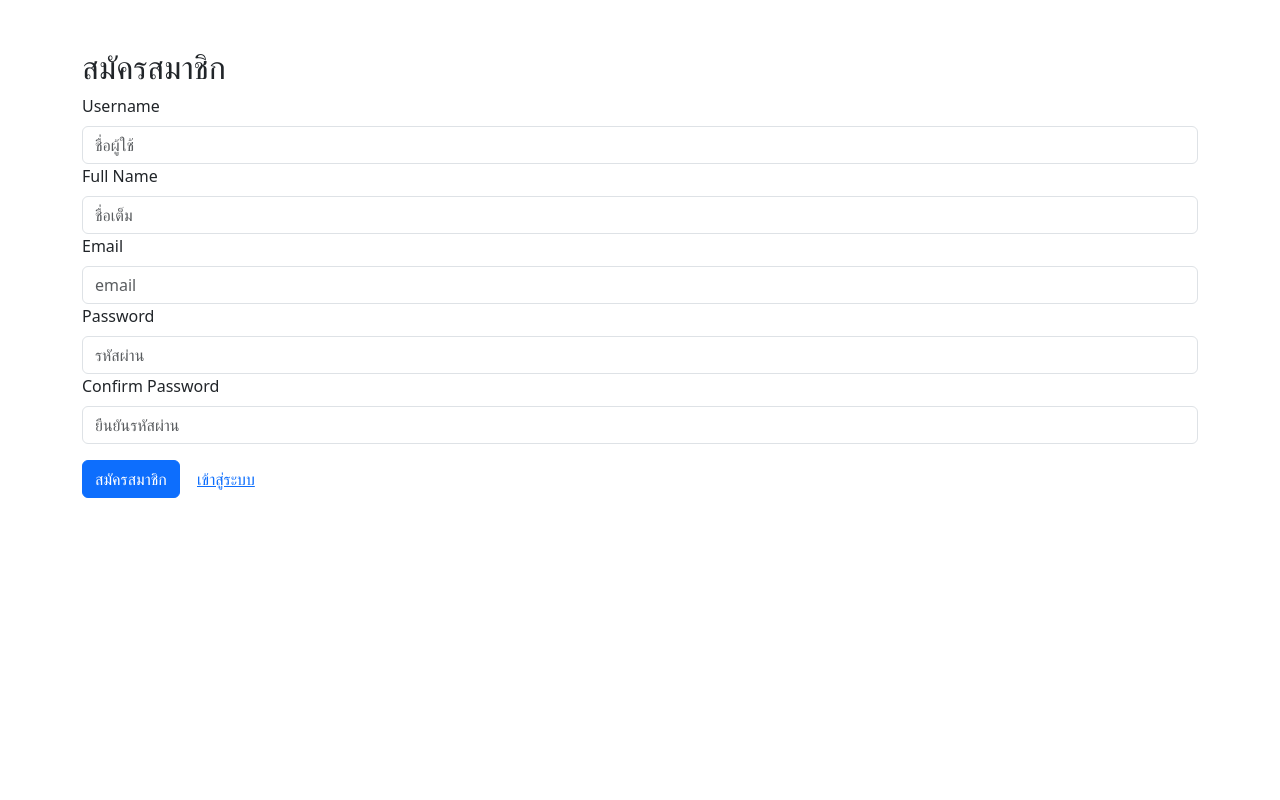
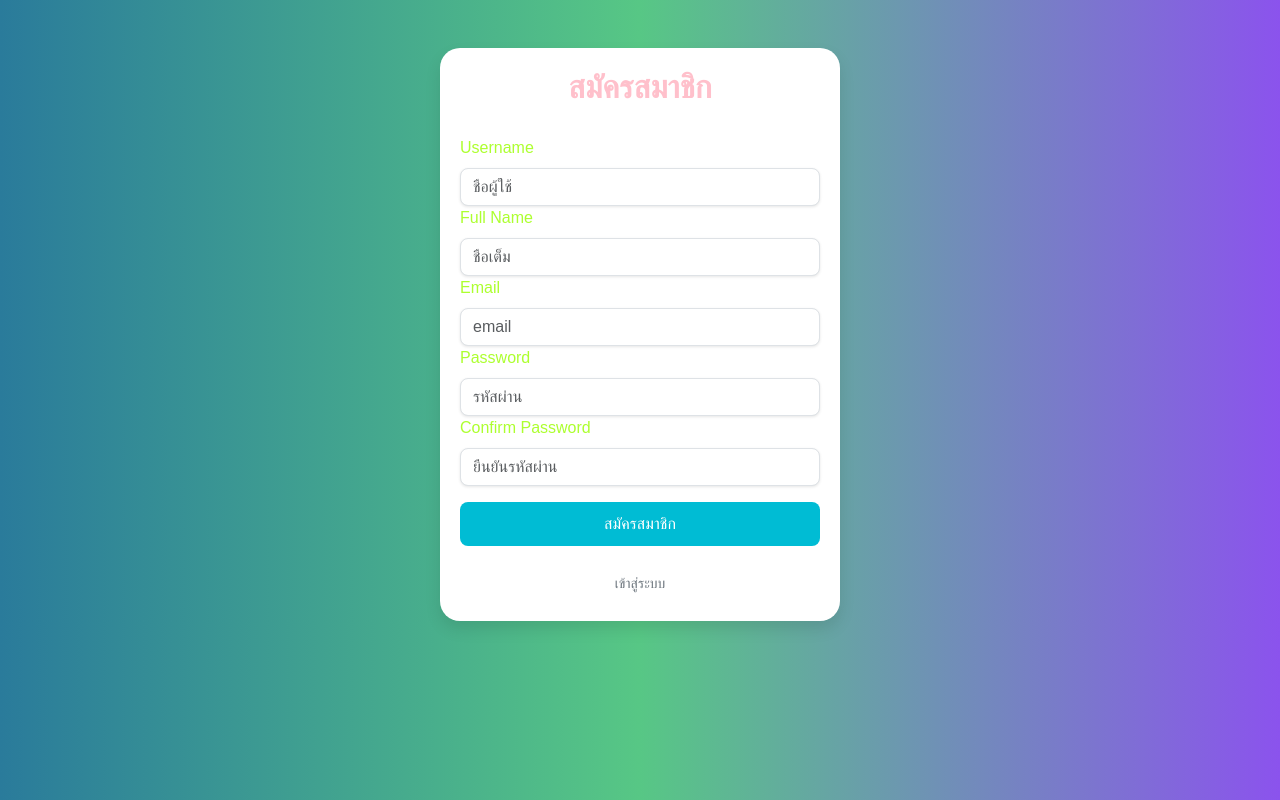
Before and after one commit to tanapon010/onlineshop, a PHP site: page /register.php in a window 1280 px wide. Run offline with PHP 8.4, Linux system fonts and the light colour scheme; some libraries are stand-ins or nearby versions.

Commit message:
Add files via upload

```diff
--- a/register.php
+++ b/register.php
@@ -1,16 +1,25 @@
 <?php
 require 'config.php';
-    if($_SERVER['REQUEST_METHOD'] === 'POST'){
+if ($_SERVER['REQUEST_METHOD'] === 'POST') {
     $username = trim($_POST['username']);
     $fullname = trim($_POST['fullname']);
     $email = trim($_POST['email']);
     $password = $_POST['password'];
     $confirm_password = $_POST['confirm_password'];
+
+
+    if(empty($username)||empty($fullname)||empty($email)||empty($password)||empty($confirm_password)){
+        $error[] = "กรุณากรอกข้อมูลให้ครับทุกช่อง";
+    }
+
+
     $hashedPassword = password_hash($password, PASSWORD_DEFAULT);
     $sql = "INSERT INTO users(username,full_name,email,password, role) VALUES (?,?,?,?, 'admin')";
     $stmt = $conn->prepare($sql);
     $stmt->execute([$username, $fullname, $email, $hashedPassword]);
     $data = $stmt->fetchAll(PDO::FETCH_ASSOC);
+
+
 }
 
 //นำข้อมูลบันทึกลงในฐานข้อมูล
@@ -21,14 +30,98 @@
 
 <!DOCTYPE html>
 <html lang="en">
+
 <head>
     <meta charset="UTF-8">
     <meta name="viewport" content="width=device-width, initial-scale=1.0">
     <title>register</title>
 
-    <link rel="stylesheet" href="https://cdn.jsdelivr.net/npm/bootstrap@5.3.7/dist/css/bootstrap.min.css"/>
-    <link href="https://cdn.datatables.net/2.0.8/css/dataTables.dataTables.min.css" rel="stylesheet"/>
+    <link rel="stylesheet" href="https://cdn.jsdelivr.net/npm/bootstrap@5.3.7/dist/css/bootstrap.min.css" />
+    <link href="https://cdn.datatables.net/2.0.8/css/dataTables.dataTables.min.css" rel="stylesheet" />
+    <style>
+        body {
+            background: linear-gradient(to right, #2A7B9B, #57C785, #8B53ED);
+            font-family: 'Arial', sans-serif;
+        }
+
+        .container {
+            background-color: white;
+            padding: 20px;
+            border-radius: 20px;
+            box-shadow: 0 8px 16px rgba(0, 0, 0, 0.1);
+            max-width: 400px;
+            margin: 0 auto;
+            margin-top: 100px;
+        }
+
+        h2 {
+            color: pink;
+            font-weight: 600;
+            text-align: center;
+            margin-bottom: 30px;
+        }
+
+        .form-label {
+            font-weight: 500;
+            color: greenyellow;
+        }
+
+        .btn-primary {
+            width: 100%;
+            background-color: #00bcd4;
+            border: none;
+            padding: 10px;
+            font-size: 16px;
+            border-radius: 8px;
+            transition: background-color 0.3s ease;
+        }
+
+        .btn-primary:hover {
+            background-color: #0097a7;
+        }
+
+        .btn-link {
+            text-decoration: none;
+            font-size: 14px;
+            color: #6c757d;
+            display: block;
+            text-align: center;
+            margin-top: 20px;
+        }
+
+        .btn-link:hover {
+            color: #333;
+        }
+
+        .alert {
+            margin-top: 20px;
+            padding: 10px;
+            border-radius: 8px;
+            text-align: center;
+        }
+
+        .alert-danger {
+            background-color: #f8d7da;
+            color: #721c24;
+        }
+
+        .alert-success {
+            background-color: #d4edda;
+            color: #155724;
+        }
+
+        .input-group-text {
+            background-color: #f1f1f1;
+            border-radius: 8px 0 0 8px;
+        }
+
+        input.form-control {
+            border-radius: 8px;
+            box-shadow: 0 1px 3px rgba(0, 0, 0, 0.1);
+        }
+    </style>
 </head>
+
 <body>
     <div class="container mt-5">
         <h2>สมัครสมาชิก</h2>
@@ -51,7 +144,8 @@
             </div>
             <div>
                 <label for="confirm_password" class="form-label">Confirm Password</label>
-                <input type="text" name="confirm_password" id="confirm_password" class="form-control" placeholder="ยืนยันรหัสผ่าน" required>
+                <input type="text" name="confirm_password" id="confirm_password" class="form-control"
+                    placeholder="ยืนยันรหัสผ่าน" required>
             </div>
             <div class="mt-3">
                 <button type="submit" class="btn btn-primary">สมัครสมาชิก</button>
@@ -60,4 +154,5 @@
         </form>
     </div>
 </body>
+
 </html>
```
Lines whose indentation alone changed are shown as unchanged.
